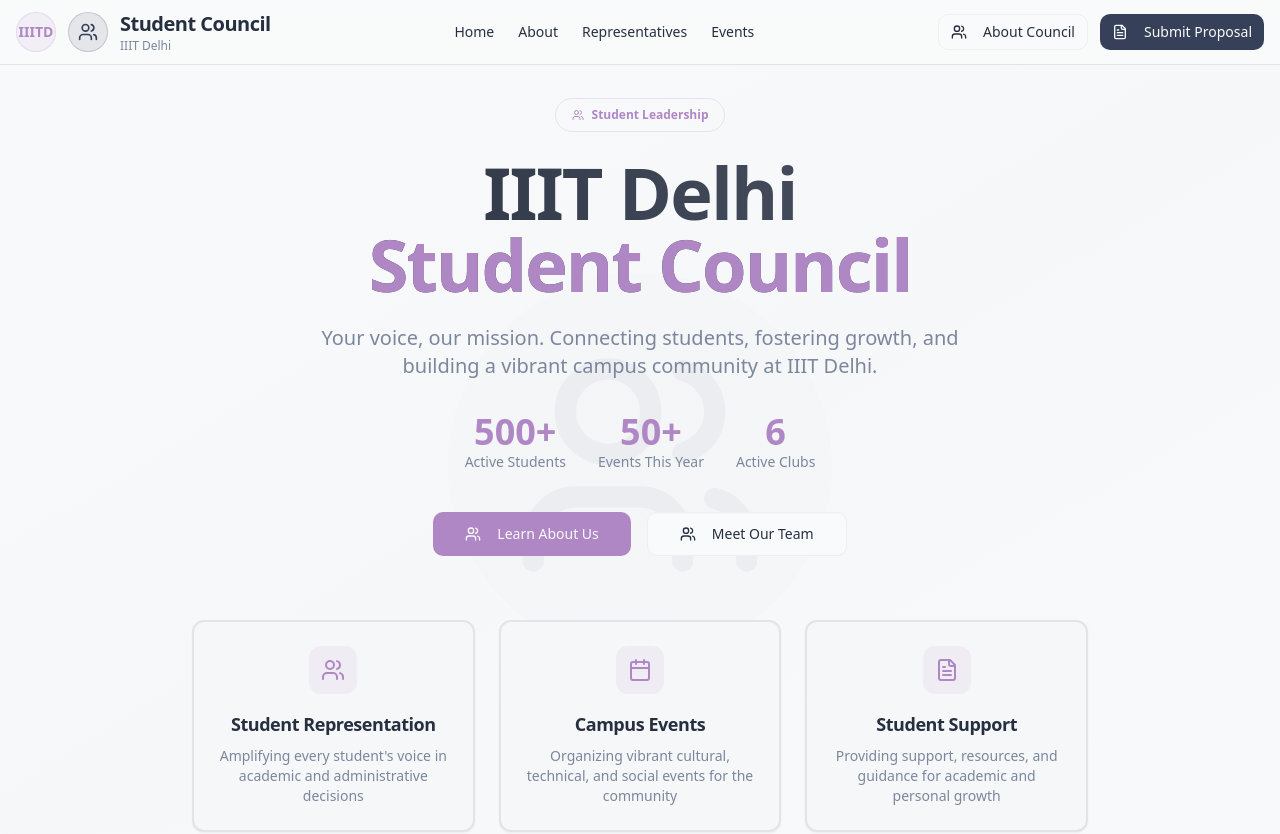
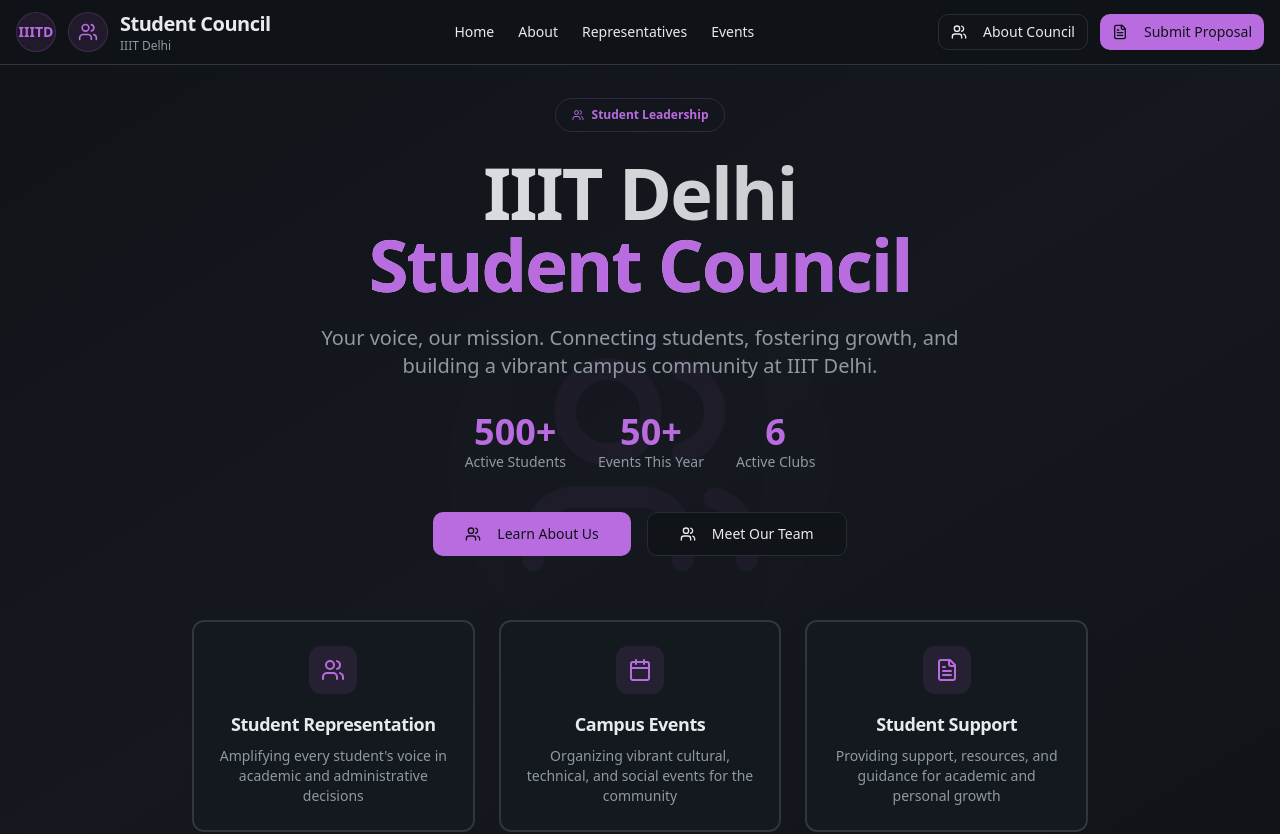
Before and after one commit to riju-talk/student-council-main, a React (Vite) app: page / in a window 1280 px wide. Shown: the top 834 px of the page. Built offline with nearby package versions, Linux system fonts and the light colour scheme.

Commit message:
Convert to dark mode
Apply dark mode to the website with a darker background and contrasting color scheme. Implement a live background for all pages to enhance visual appeal.

```diff
--- a/src/index.css
+++ b/src/index.css
@@ -8,7 +8,67 @@ All colors MUST be HSL.
 
 @layer base {
   :root {
-    /* IIITD Sophisticated Faded Theme - Inspired by Navy & Purple */
+    /* IIITD Dark Sophisticated Theme - Alive & Dynamic */
+    --background: 220 20% 8%;
+    --foreground: 210 15% 92%;
+
+    --card: 220 20% 10%;
+    --card-foreground: 210 15% 88%;
+
+    --popover: 220 20% 8%;
+    --popover-foreground: 210 15% 92%;
+
+    /* Primary - Bright Accent */
+    --primary: 280 65% 65%;
+    --primary-foreground: 220 20% 8%;
+    --primary-hover: 280 70% 70%;
+
+    /* Secondary - Dark Elevated */
+    --secondary: 220 15% 18%;
+    --secondary-foreground: 210 12% 75%;
+
+    /* Accent - Vibrant Purple */
+    --accent: 280 65% 65%;
+    --accent-foreground: 220 20% 8%;
+    --accent-hover: 280 70% 70%;
+
+    /* Muted tones */
+    --muted: 220 15% 15%;
+    --muted-foreground: 210 10% 60%;
+
+    /* Status colors */
+    --destructive: 0 65% 60%;
+    --destructive-foreground: 210 15% 92%;
+    --success: 145 55% 55%;
+    --success-foreground: 220 20% 8%;
+    --warning: 35 75% 60%;
+    --warning-foreground: 220 20% 8%;
+
+    /* Borders and inputs */
+    --border: 220 15% 22%;
+    --input: 220 15% 18%;
+    --ring: 280 65% 65%;
+
+    /* Design system */
+    --radius: 0.75rem;
+    --shadow-elegant: 0 8px 32px -8px hsl(220 20% 4% / 0.5);
+    --shadow-accent: 0 4px 20px -4px hsl(280 65% 65% / 0.3);
+    --gradient-primary: linear-gradient(135deg, hsl(var(--primary)), hsl(var(--accent)));
+    --gradient-subtle: linear-gradient(180deg, hsl(var(--background)), hsl(var(--secondary)));
+    --gradient-accent: linear-gradient(135deg, hsl(var(--accent)), hsl(var(--accent-hover)));
+
+    /* Sidebar */
+    --sidebar-background: 220 20% 10%;
+    --sidebar-foreground: 210 15% 88%;
+    --sidebar-primary: 280 65% 65%;
+    --sidebar-primary-foreground: 220 20% 8%;
+    --sidebar-accent: 220 15% 18%;
+    --sidebar-accent-foreground: 210 12% 75%;
+    --sidebar-border: 220 15% 22%;
+    --sidebar-ring: 280 65% 65%;
+  }
+
+  .light {
     --background: 220 20% 98%;
     --foreground: 220 25% 20%;
 
@@ -18,25 +78,20 @@ All colors MUST be HSL.
     --popover: 220 20% 98%;
     --popover-foreground: 220 25% 20%;
 
-    /* Primary - Sophisticated Navy */
     --primary: 220 25% 28%;
     --primary-foreground: 220 20% 98%;
     --primary-hover: 220 30% 22%;
 
-    /* Secondary - Faded Purple-Gray */
     --secondary: 250 15% 92%;
     --secondary-foreground: 220 20% 35%;
 
-    /* Accent - Sophisticated Muted Purple */
     --accent: 280 35% 65%;
     --accent-foreground: 220 20% 98%;
     --accent-hover: 280 40% 55%;
 
-    /* Muted tones */
     --muted: 220 12% 95%;
     --muted-foreground: 220 15% 55%;
 
-    /* Status colors */
     --destructive: 0 50% 60%;
     --destructive-foreground: 220 20% 98%;
     --success: 145 45% 50%;
@@ -44,20 +99,10 @@ All colors MUST be HSL.
     --warning: 35 70% 55%;
     --warning-foreground: 220 20% 98%;
 
-    /* Borders and inputs */
     --border: 220 15% 90%;
     --input: 220 12% 94%;
     --ring: 280 35% 65%;
 
-    /* Design system */
-    --radius: 0.75rem;
-    --shadow-elegant: 0 8px 32px -8px hsl(220 25% 20% / 0.12);
-    --shadow-accent: 0 4px 20px -4px hsl(280 35% 65% / 0.20);
-    --gradient-primary: linear-gradient(135deg, hsl(var(--primary)), hsl(var(--accent)));
-    --gradient-subtle: linear-gradient(180deg, hsl(var(--background)), hsl(var(--secondary)));
-    --gradient-accent: linear-gradient(135deg, hsl(var(--accent)), hsl(var(--accent-hover)));
-
-    /* Sidebar */
     --sidebar-background: 220 15% 97%;
     --sidebar-foreground: 220 20% 25%;
     --sidebar-primary: 280 35% 65%;
@@ -66,47 +111,6 @@ All colors MUST be HSL.
     --sidebar-accent-foreground: 220 20% 35%;
     --sidebar-border: 220 15% 90%;
     --sidebar-ring: 280 35% 65%;
-  }
-
-  .dark {
-    --background: 220 20% 8%;
-    --foreground: 210 15% 92%;
-
-    --card: 220 20% 10%;
-    --card-foreground: 210 15% 88%;
-
-    --popover: 220 20% 8%;
-    --popover-foreground: 210 15% 92%;
-
-    --primary: 210 15% 88%;
-    --primary-foreground: 220 20% 12%;
-    --primary-hover: 210 15% 78%;
-
-    --secondary: 220 15% 18%;
-    --secondary-foreground: 210 12% 75%;
-
-    --accent: 175 65% 55%;
-    --accent-foreground: 220 20% 8%;
-    --accent-hover: 175 65% 65%;
-
-    --muted: 220 15% 15%;
-    --muted-foreground: 210 10% 60%;
-
-    --destructive: 0 65% 60%;
-    --destructive-foreground: 210 15% 92%;
-
-    --border: 220 15% 22%;
-    --input: 220 15% 18%;
-    --ring: 175 65% 55%;
-
-    --sidebar-background: 220 20% 10%;
-    --sidebar-foreground: 210 15% 88%;
-    --sidebar-primary: 175 65% 55%;
-    --sidebar-primary-foreground: 220 20% 8%;
-    --sidebar-accent: 220 15% 18%;
-    --sidebar-accent-foreground: 210 12% 75%;
-    --sidebar-border: 220 15% 22%;
-    --sidebar-ring: 175 65% 55%;
   }
 }
 
@@ -118,6 +122,37 @@ All colors MUST be HSL.
   body {
     @apply bg-background text-foreground font-sans antialiased;
     @apply selection:bg-accent/20;
+    position: relative;
+    overflow-x: hidden;
+  }
+
+  /* Animated Background */
+  body::before {
+    content: '';
+    position: fixed;
+    top: 0;
+    left: 0;
+    width: 100%;
+    height: 100%;
+    background:
+      radial-gradient(circle at 25% 25%, hsl(280 65% 65% / 0.05) 0%, transparent 50%),
+      radial-gradient(circle at 75% 75%, hsl(280 70% 70% / 0.08) 0%, transparent 50%),
+      radial-gradient(circle at 50% 50%, hsl(220 20% 15% / 0.3) 0%, transparent 70%);
+    animation: float 20s ease-in-out infinite;
+    z-index: -1;
+    pointer-events: none;
+  }
+
+  @keyframes float {
+    0%, 100% {
+      transform: translate(0px, 0px) rotate(0deg);
+    }
+    33% {
+      transform: translate(30px, -30px) rotate(120deg);
+    }
+    66% {
+      transform: translate(-20px, 20px) rotate(240deg);
+    }
   }
 
   /* Professional typography */
```
